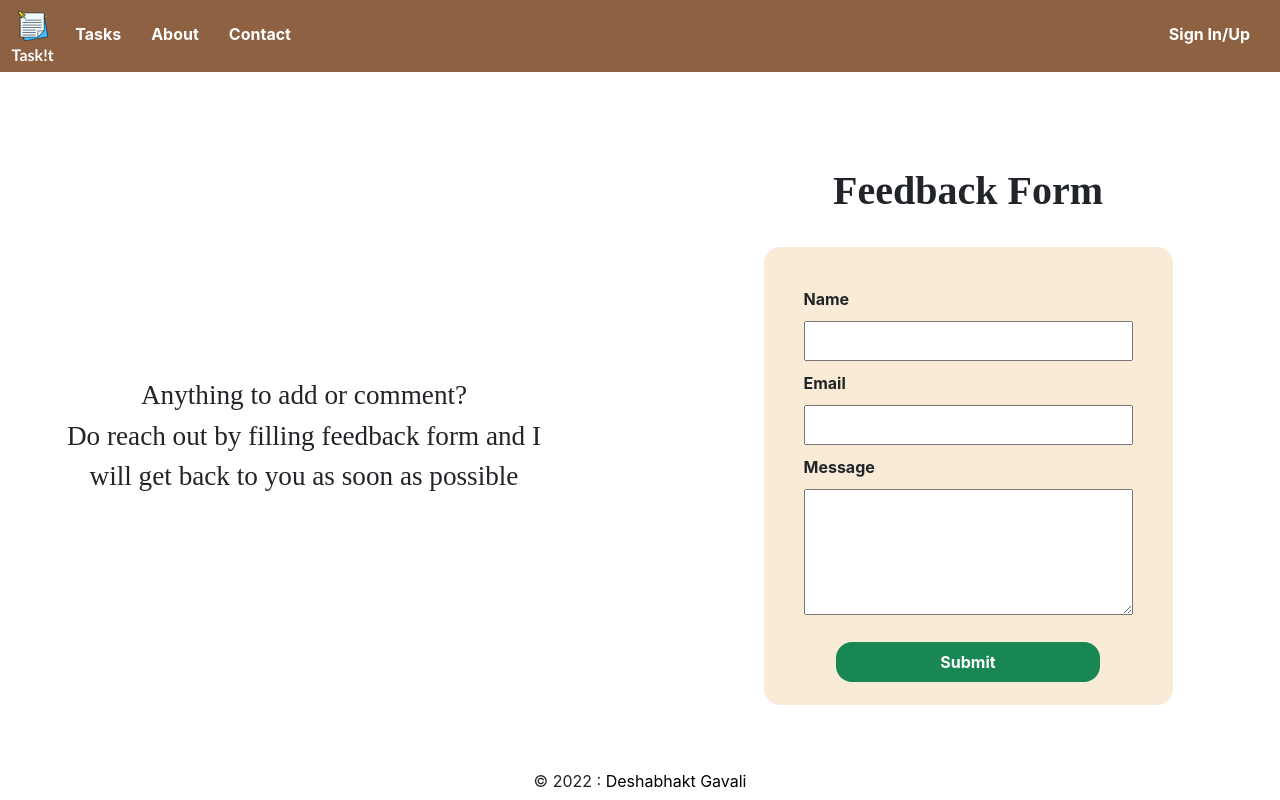
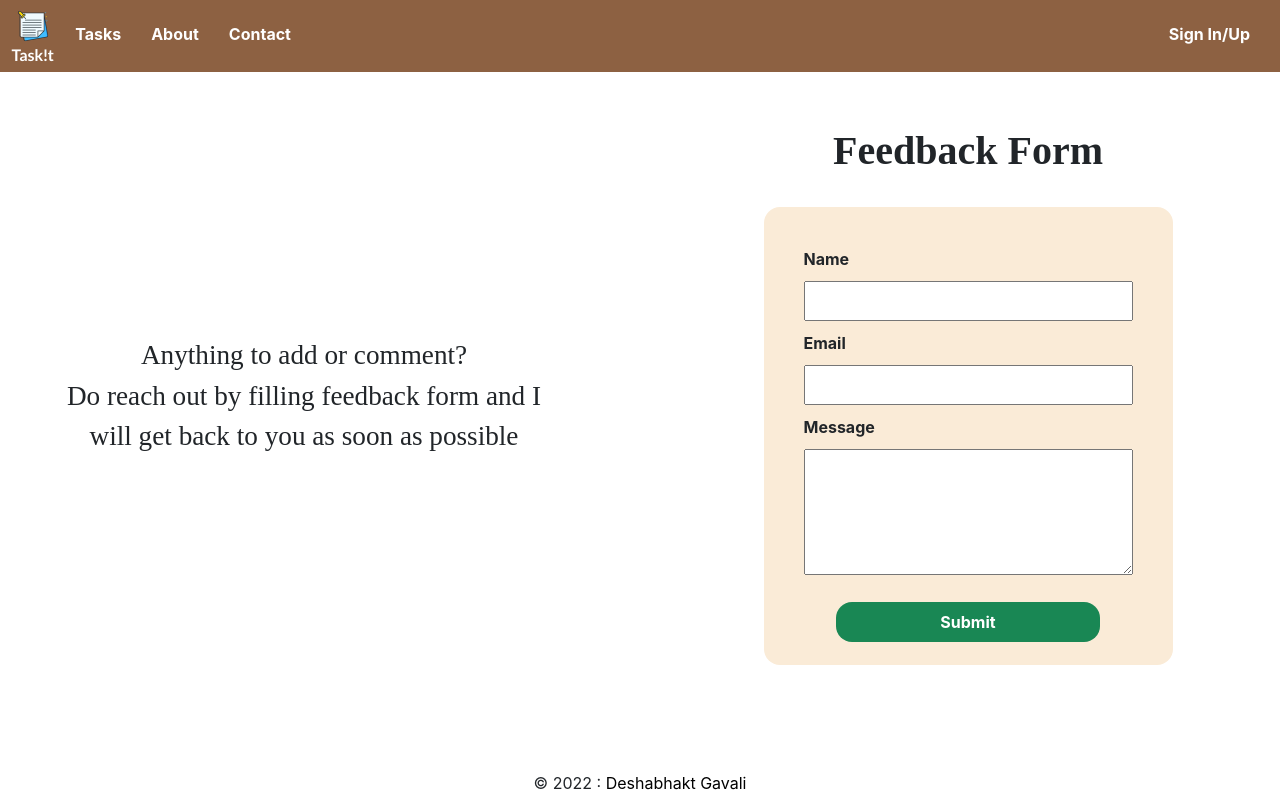
Before and after one commit to deshabhakt/Taskit, a React (Create React App) app: page /contact in a window 1280 px wide. Built offline with nearby package versions, Linux system fonts and the light colour scheme.

Commit message:
footer-adjusted

```diff
--- a/src/App/App.css
+++ b/src/App/App.css
@@ -13,6 +13,7 @@ body{
 .main-content {
     margin-top: 4.5rem;
     flex:1 1;
+    padding-bottom: 5rem;
 }
 footer {
     text-align: center;
@@ -22,7 +23,7 @@ footer {
     width: 100%;
     background-color: transparent;
     position: fixed;
-    bottom:2px;
+    bottom: 0px;
     background-color: white;
 }
 
--- a/src/components/TasksDisplayer/TabbedLayout.css
+++ b/src/components/TasksDisplayer/TabbedLayout.css
@@ -48,7 +48,6 @@
     justify-content: flex-start;
     align-content: flex-start;
     align-items: flex-start;
-    padding-bottom: 5rem;
     }
 
 @media screen and (max-width:600px) {
```
